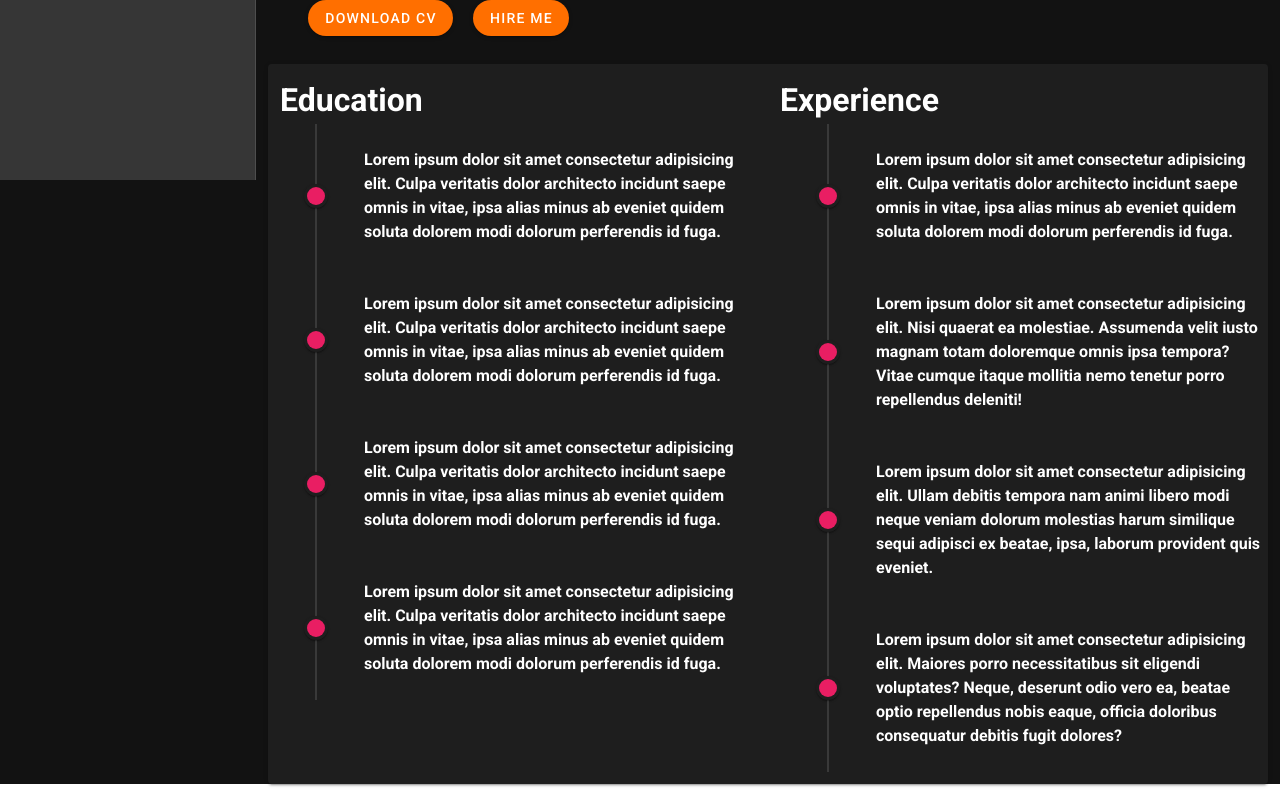
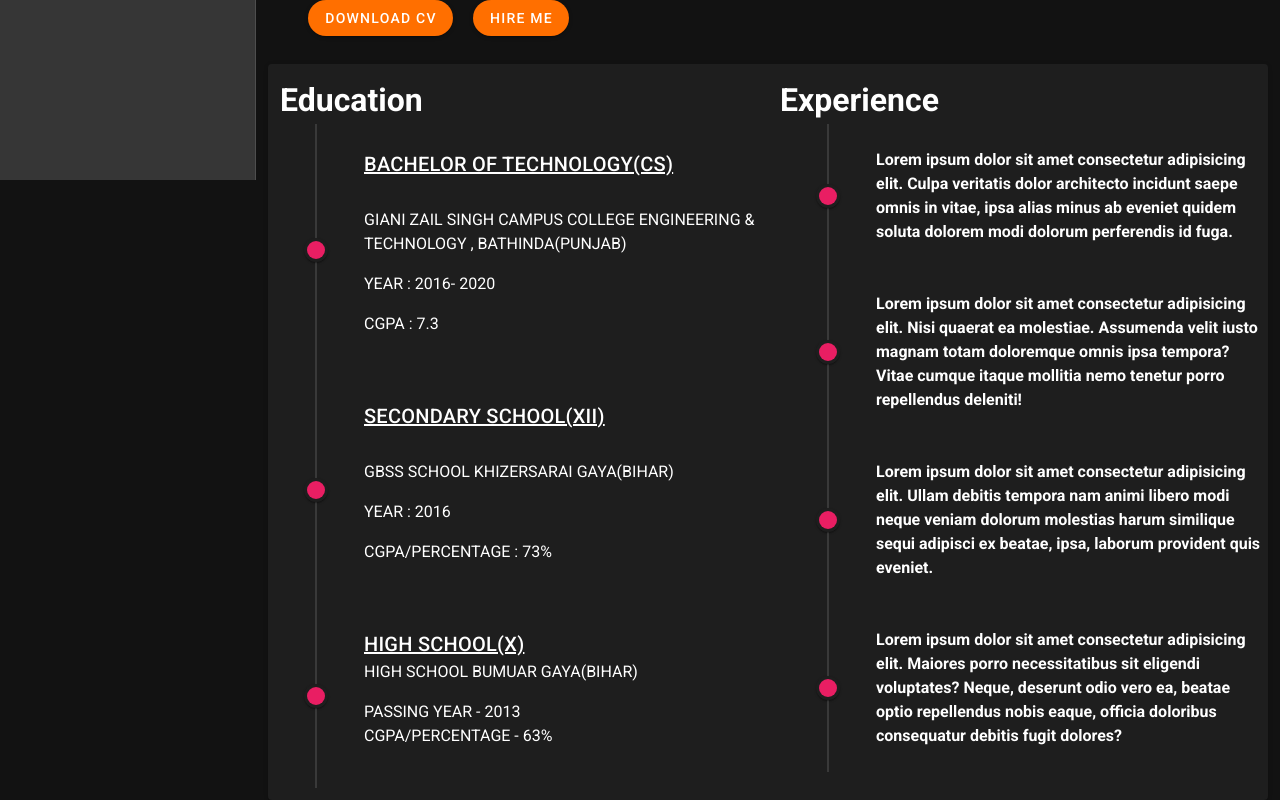
Before and after one commit to manish7739/profile, a Nuxt app: page /about in a window 1280 px wide. Shown: the part 620-1420 px from the top of the page. Built offline with nearby package versions, Linux system fonts and the light colour scheme.

Commit message:
update home page

```diff
--- a/components/about.vue
+++ b/components/about.vue
@@ -62,7 +62,7 @@
       <v-btn class="amber darken-4" rounded href="/resume.pdf" target="_blank"
         >Download CV</v-btn
       >
-      <v-btn class="amber darken-4 ml-5" rounded>Hire me</v-btn>
+      <v-btn class="amber darken-4 ml-5" rounded to="/contact"> Hire me</v-btn>
     </div>
   </div>
 </template>
--- a/components/about2.vue
+++ b/components/about2.vue
@@ -6,43 +6,40 @@
           <h1 class="ml-3">Education</h1>
           <v-timeline dense>
             <v-timeline-item color="pink" small>
-              <h4>
-                Lorem ipsum dolor sit amet consectetur adipisicing elit. Culpa
-                veritatis dolor architecto incidunt saepe omnis in vitae, ipsa
-                alias minus ab eveniet quidem soluta dolorem modi dolorum
-                perferendis id fuga.
-              </h4>
+              <span class="title">
+                <u> BACHELOR OF TECHNOLOGY(CS)</u>
+              </span>
+              <div class="mt-7">
+                <p>
+                  GIANI ZAIL SINGH CAMPUS COLLEGE ENGINEERING & TECHNOLOGY ,
+                  BATHINDA(PUNJAB)
+                </p>
+                <p>YEAR : 2016- 2020</p>
+                <p>CGPA : 7.3</p>
+              </div>
             </v-timeline-item>
           </v-timeline>
 
           <v-timeline dense>
             <v-timeline-item color="pink" small>
-              <h4>
-                Lorem ipsum dolor sit amet consectetur adipisicing elit. Culpa
-                veritatis dolor architecto incidunt saepe omnis in vitae, ipsa
-                alias minus ab eveniet quidem soluta dolorem modi dolorum
-                perferendis id fuga.
-              </h4>
+              <span class="title">
+                <u> SECONDARY SCHOOL(XII) </u>
+              </span>
+              <div class="mt-7">
+                <p>GBSS SCHOOL KHIZERSARAI GAYA(BIHAR)</p>
+                <p>YEAR : 2016</p>
+                <p>CGPA/PERCENTAGE : 73%</p>
+              </div>
             </v-timeline-item>
           </v-timeline>
           <v-timeline dense>
             <v-timeline-item color="pink" small>
-              <h4>
-                Lorem ipsum dolor sit amet consectetur adipisicing elit. Culpa
-                veritatis dolor architecto incidunt saepe omnis in vitae, ipsa
-                alias minus ab eveniet quidem soluta dolorem modi dolorum
-                perferendis id fuga.
-              </h4>
-            </v-timeline-item>
-          </v-timeline>
-          <v-timeline dense>
-            <v-timeline-item color="pink" small>
-              <h4>
-                Lorem ipsum dolor sit amet consectetur adipisicing elit. Culpa
-                veritatis dolor architecto incidunt saepe omnis in vitae, ipsa
-                alias minus ab eveniet quidem soluta dolorem modi dolorum
-                perferendis id fuga.
-              </h4>
+              <span class="title">
+                <u> HIGH SCHOOL(X) </u>
+              </span>
+              <p>HIGH SCHOOL BUMUAR GAYA(BIHAR)</p>
+              <span>PASSING YEAR - 2013</span>
+              <p>CGPA/PERCENTAGE - 63%</p>
             </v-timeline-item>
           </v-timeline>
         </v-col>
--- a/components/home.vue
+++ b/components/home.vue
@@ -3,7 +3,7 @@
     <!-- image start  -->
     <v-row class="justify-center mt-16">
       <v-avatar size="250">
-        <img src="https://cdn.vuetifyjs.com/images/john.jpg" alt="John" />
+        <img src="/manish.png" width="100vh" height="100vh" />
       </v-avatar> </v-row
     ><!-- image end -->
 
--- a/layouts/default.vue
+++ b/layouts/default.vue
@@ -46,7 +46,7 @@
         </v-btn>
 
         <v-avatar size="30">
-          <img src="https://cdn.vuetifyjs.com/images/john.jpg" alt="John" />
+          <img src="/manish.png" />
         </v-avatar>
         <v-menu transition="slide-x-transition" bottom right offset-y>
           <template v-slot:activator="{ on, attrs }">
```
Also changed, not shown: static/manish.png (added), static/manish1.png (added).
